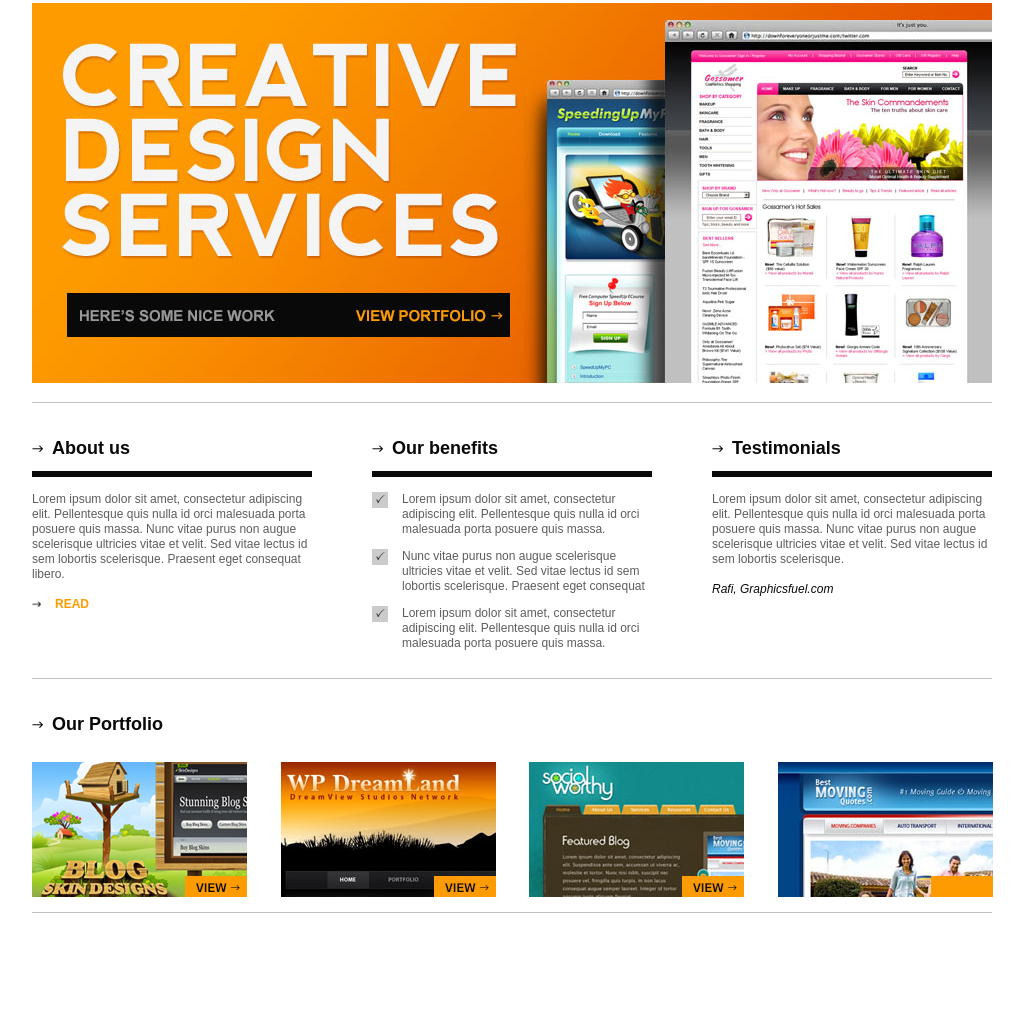
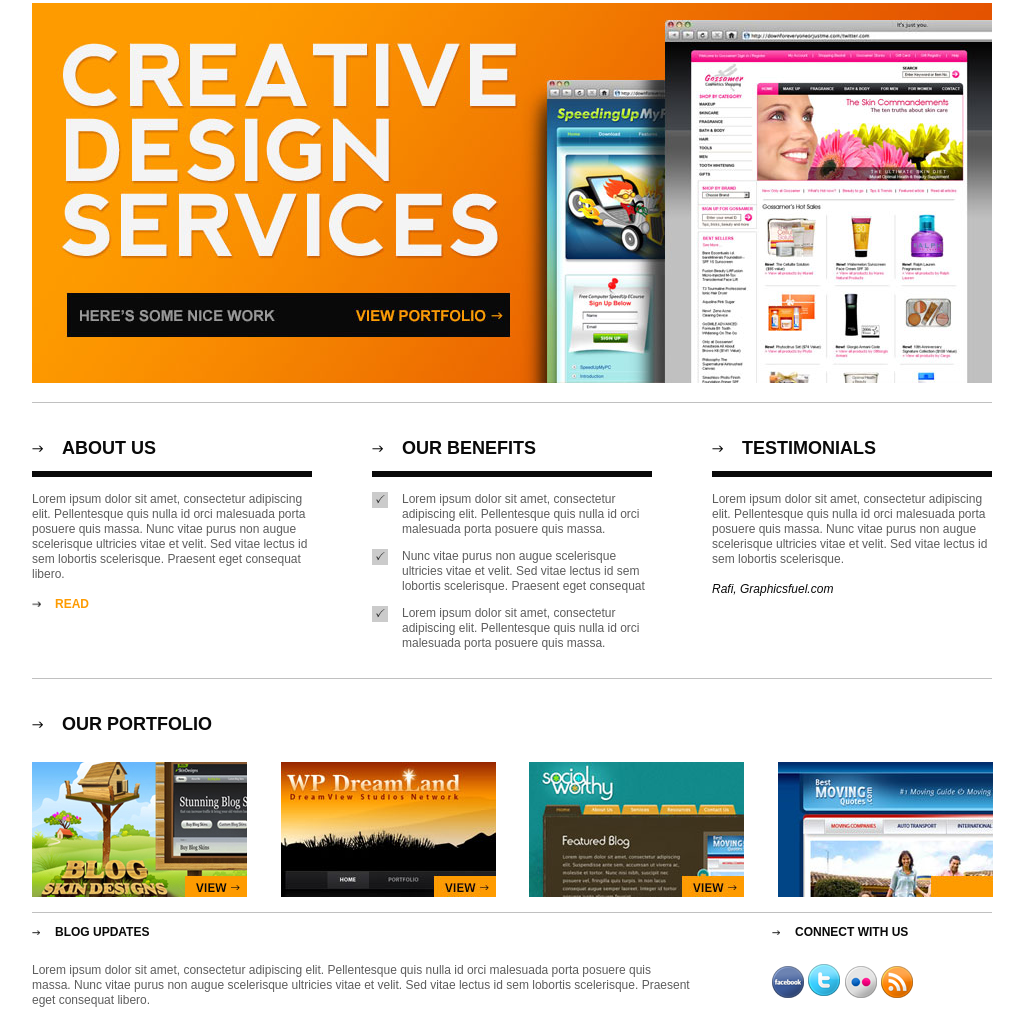
Before and after one commit to jimmygg/psd-to-html-2020, a plain HTML site: page index.html in a window 1280 px wide. Shown: the part 178-1198 px from the top of the page, without its empty margins (128-1152 px from the left). Before the commit the page ends 1091 px from the top, so only its background shows below. Drawn offline with Linux system fonts and the light colour scheme.

Commit message:
section information blog, connect

```diff
--- a/css/styles.css
+++ b/css/styles.css
@@ -7,12 +7,29 @@ body{
 
 h2{
 	font-size: 18px;
+	padding-left: 30px;
+	background-position: 0 7px;
+}
+
+h3{
+	font-size: 12px;
+	padding-left: 23px;
+	background-size: 8px;
+	background-position: 0 5px;
+}
+
+h2,h3{
+	text-transform: uppercase;
 	color: #090909;
 	padding-bottom: 12px;
-	padding-left: 20px;
 	background-image: url('../img/arrow.png');
 	background-repeat: no-repeat;
-	background-position: 0 7px;
+}
+
+p{
+	color: #5d5d5d;
+	font-size: 12px;
+	line-height: 15px;
 }
 
 /* Helpers */
@@ -108,12 +125,6 @@ h2{
 }
 
 /* Main content */
-#mainContent p{
-	color: #5d5d5d;
-	font-size: 12px;
-	line-height: 15px;
-}
-
 #box-benefits-list{
 	list-style: none;
 	margin: 0;
@@ -157,3 +168,15 @@ h2{
 .box-img + .box-img{
 	margin-left: 34px;
 }
+
+/* Information section */
+#blog-updates{
+	width: 660px;
+	float: left;
+	margin-right: 80px;
+}
+
+#connect-with-us{
+	width: 220px;
+	float: right;
+}
--- a/index.html
+++ b/index.html
@@ -103,6 +103,25 @@
 			</div>
 		</div>
 
+		<!-- Blog updates -->
+		<div id="blog-information">
+			<div id="blog-updates">
+				<h3>Blog updates</h3>
+				<p>Lorem ipsum dolor sit amet, consectetur adipiscing elit. Pellentesque quis nulla id orci malesuada porta
+					posuere quis massa. Nunc vitae purus non augue scelerisque ultricies vitae et velit. Sed vitae lectus id sem
+					lobortis scelerisque. Praesent eget consequat libero. </p>
+			</div>
+			<div id="connect-with-us">
+				<h3>Connect with us</h3>
+				<div>
+					<a href="#" target="_blank"><img src="img/icono-blue.png"></a>
+					<a href="#" target="_blank"><img src="img/icono-tw.png"></a>
+					<a href="#" target="_blank"><img src="img/icono-gray.png"></a>
+					<a href="#" target="_blank"><img src="img/icono-orange.png"></a>
+				</div>
+			</div>
+		</div>
+
 	</div>
 
 </body>
```
Also changed, not shown: img/icono-blue.png (renamed from img/iocno-blue.png).
